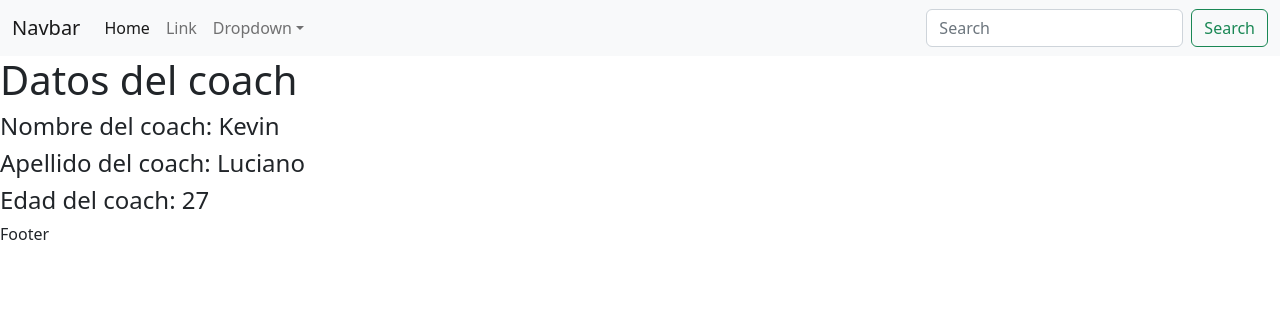
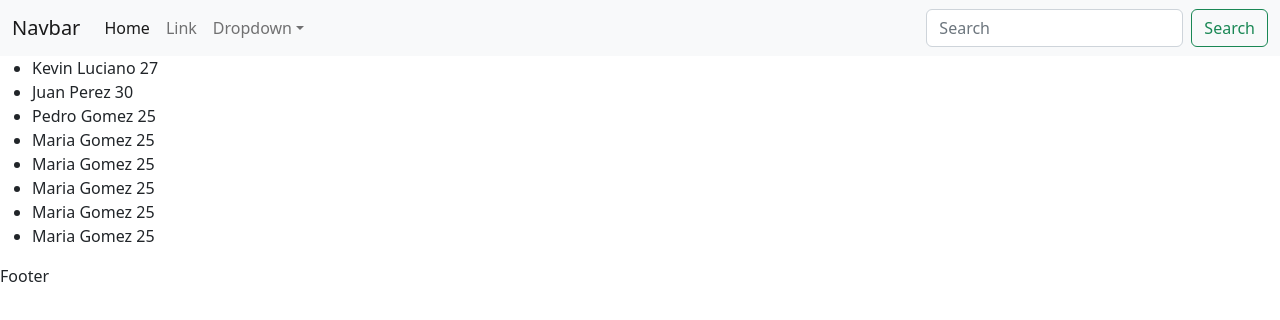
Before and after one commit to kalg12/demo-app-pad, a React (Create React App) app: page / in a window 1280 px wide. Shown: the top 320 px of the page. Built offline with nearby package versions, Linux system fonts and the light colour scheme.

Commit message:
Uso de map

```diff
--- a/src/components/Title.jsx
+++ b/src/components/Title.jsx
@@ -1,12 +1,66 @@
-import React from 'react'
+import React, {useEffect} from 'react'
 
-const Title = (props) => {
+const Title = () => {
+  const array = [
+    {
+      nombre: 'Kevin',
+      apellido: 'Luciano',
+      edad: 27
+    },
+    {
+      nombre: 'Juan',
+      apellido: 'Perez',
+      edad: 30
+    },
+    {
+      nombre: 'Pedro',
+      apellido: 'Gomez',
+      edad: 25
+    },
+    {
+      nombre: 'Maria',
+      apellido: 'Gomez',
+      edad: 25
+    },
+    {
+      nombre: 'Maria',
+      apellido: 'Gomez',
+      edad: 25
+    },
+    {
+      nombre: 'Maria',
+      apellido: 'Gomez',
+      edad: 25
+    },
+    {
+      nombre: 'Maria',
+      apellido: 'Gomez',
+      edad: 25
+    },
+    {
+      nombre: 'Maria',
+      apellido: 'Gomez',
+      edad: 25
+    }
+  ]
+
+/*   const disparaUnAlert = () => {
+    alert("Hola")
+  } */
+
+/*   useEffect(() => {
+    disparaUnAlert()
+  }) */
+
   return (
     <>
-    <h1>Datos del coach</h1>
-    <h4>Nombre del coach: {props.nombre}</h4>
-    <h4>Apellido del coach: {props.apellido}</h4>
-    <h4>Edad del coach: {props.edad}</h4>
+      <ul>
+        {array.map((listado, index) => {
+          return (
+            <li key={index}>{listado.nombre} {listado.apellido} {listado.edad}</li>
+          )
+        })}
+      </ul>
     </>
   )
 }
--- a/src/index.js
+++ b/src/index.js
@@ -4,7 +4,5 @@ import App from './App';
 
 const root = ReactDOM.createRoot(document.getElementById('root'));
 root.render(
-  <React.StrictMode>
     <App />
-  </React.StrictMode>
 );
--- a/src/pages/HomePage.jsx
+++ b/src/pages/HomePage.jsx
@@ -7,7 +7,7 @@ const HomePage = () => {
   return (
     <>
     <Navbar/>
-    <Title nombre="Kevin" apellido="Luciano" edad={27} />
+    <Title/>
     <Footer/>
     </>
   )
```
